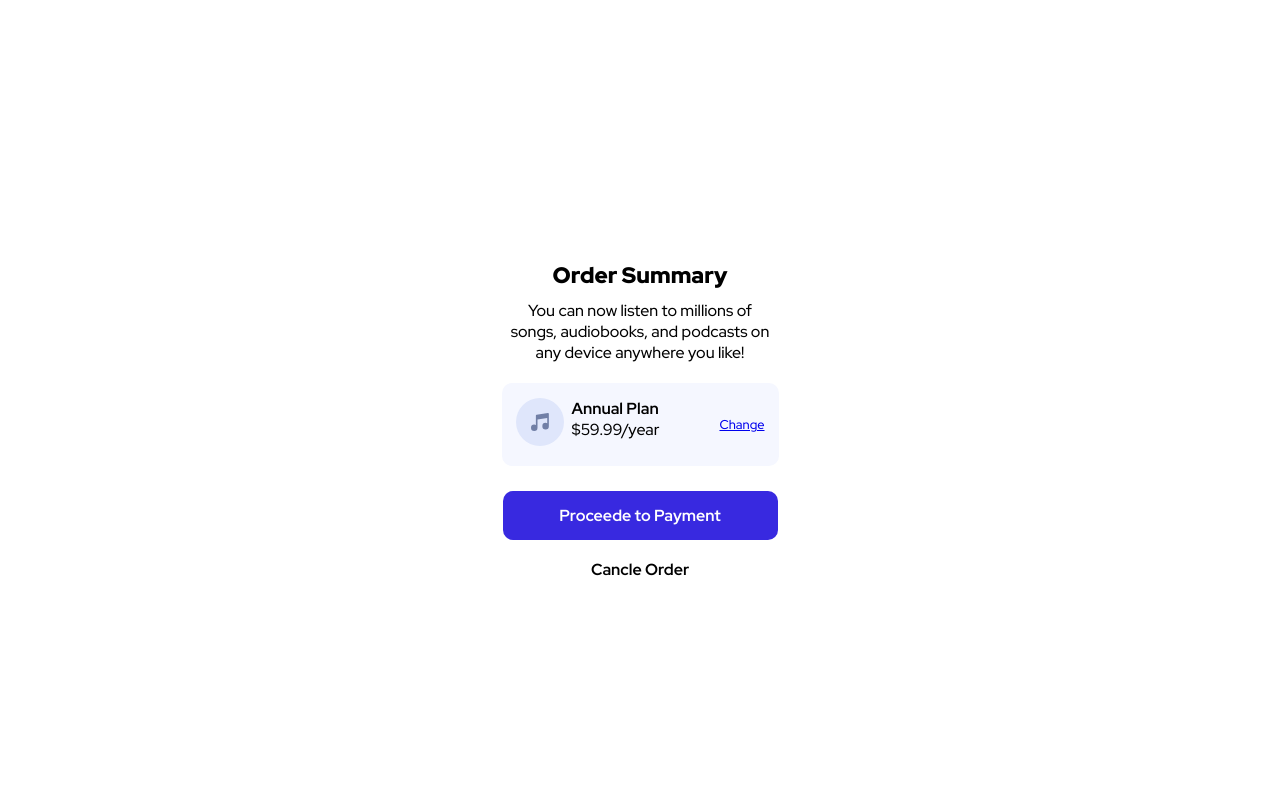
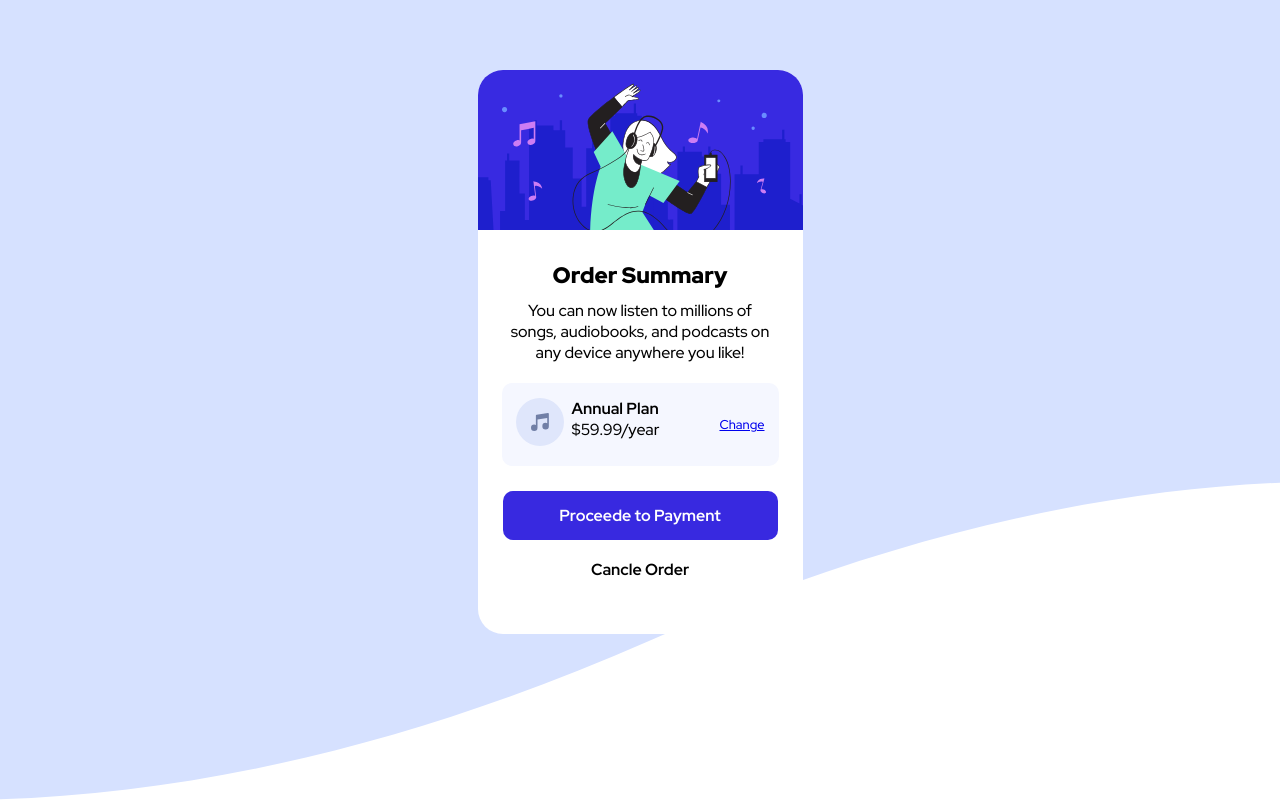
Before and after one commit to AaronKylePorche/order-summary-component, a plain HTML site: page index.html in a window 1280 px wide. Drawn offline with Linux system fonts and the light colour scheme.

Commit message:
Update styles.css

```diff
--- a/css/styles.css
+++ b/css/styles.css
@@ -12,7 +12,7 @@
 .body {
     display: flex;
     justify-content:center;
-    background-image: url(/order-summary-component-main/images/pattern-background-mobile.svg);
+    background-image: url(/order-summary-component/images/pattern-background-mobile.svg);
     height: 100vh;
     background-position: center;
     background-repeat: no-repeat;
@@ -65,7 +65,7 @@
 
 .top-img {
 
-    background-image: url(/order-summary-component-main/images/illustration-hero.svg);
+    background-image: url(/order-summary-component/images/illustration-hero.svg);
     width: 325px;
     height: 160px;
     background-position: center;
```
